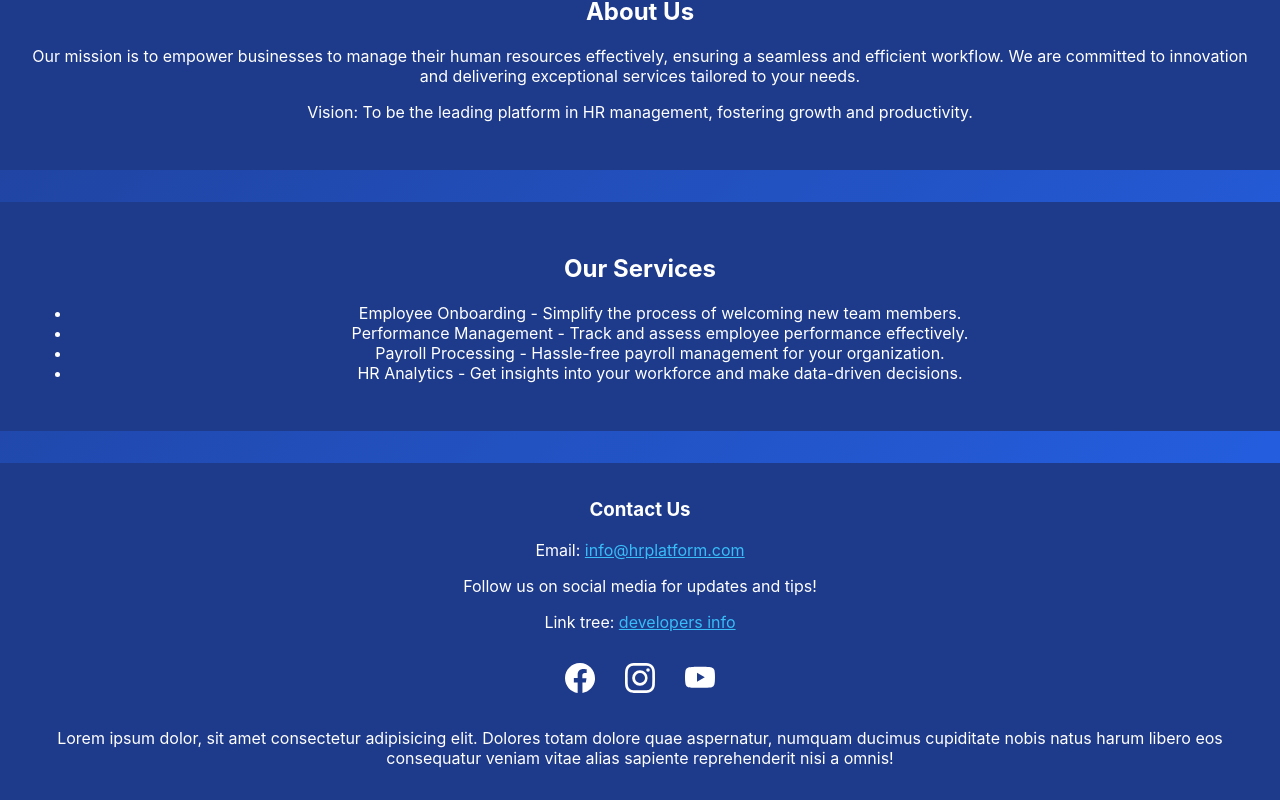
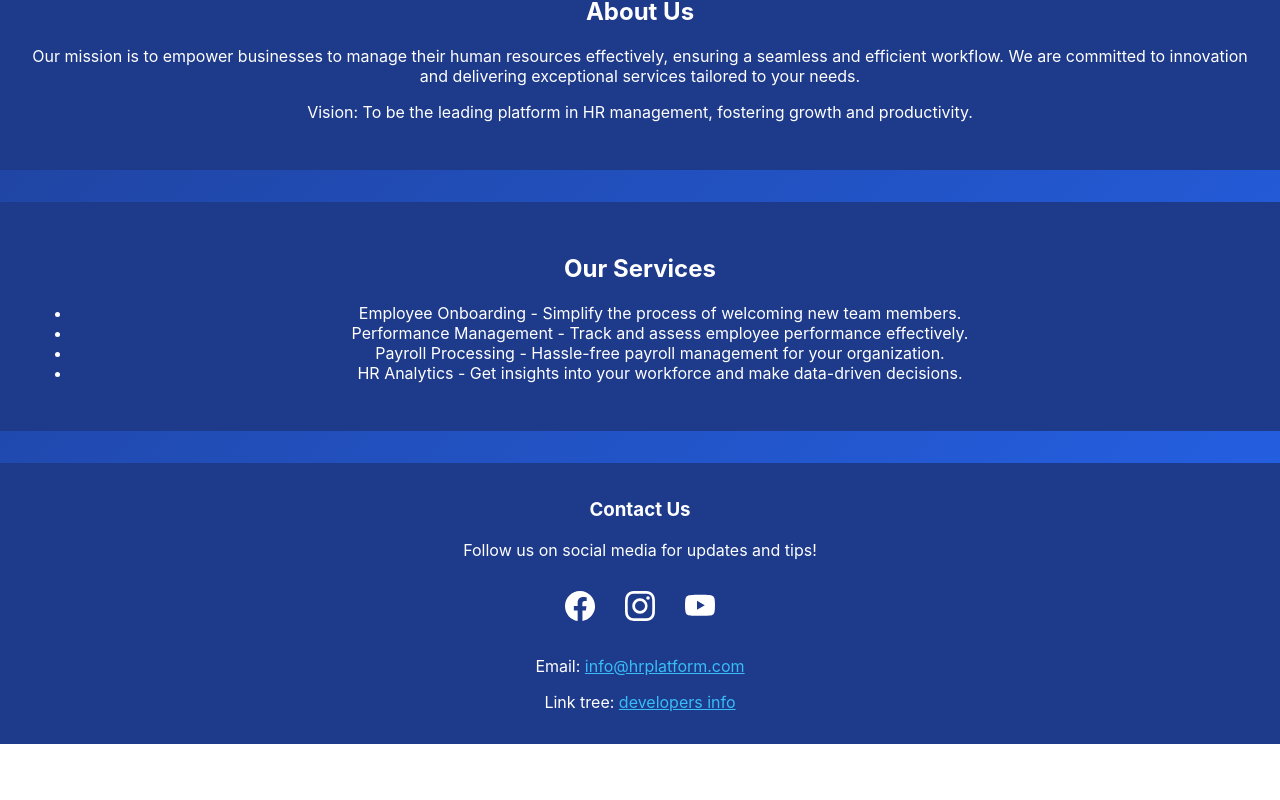
Before and after one commit to Timsmart123/react-landing-page, a React (Create React App) app: page / in a window 1280 px wide. Shown: the part 505-1305 px from the top of the page. After the commit the page ends 1249 px from the top, so only its background shows below. Built offline with nearby package versions, Linux system fonts and the light colour scheme.

Commit message:
New commit

```diff
--- a/src/App.css
+++ b/src/App.css
@@ -1,3 +1,4 @@
+/* EXCEL HR */
 .App {
  /* background: linear-gradient(135deg, rgba(30, 58, 138, 0.7), rgba(30, 64, 175, 0.7)); */
  background: linear-gradient(to bottom right, #1e3a8a, #2563eb);
@@ -19,6 +20,7 @@ a {
 html{
   scroll-behavior: smooth;
 }
+/* DEFAULT */
 
 /* .App-logo {
   height: 40vmin;
--- a/src/App.js
+++ b/src/App.js
@@ -1,6 +1,4 @@
-
-
-import React from 'react';
+// EXCEL HR
 import './App.css';
 import Navbar from './Navbar';
 import HeroSection from './HeroSection';
@@ -11,6 +9,7 @@ import Footer from './Footer';
 function App() {
   return (
     <div className="App">
+      {/* EXCEL HR */}
       <Navbar />
       <HeroSection />
       <AboutUs />
--- a/src/Footer.js
+++ b/src/Footer.js
@@ -5,9 +5,7 @@ const Footer = () => {
   return (
     <footer className="footer" id='contact'>
       <h3>Contact Us</h3>
-      <p>Email: <a href="mailto:nadioluwatimilehin@gmail.com">info@hrplatform.com</a></p>
       <p>Follow us on social media for updates and tips!</p>
-      <p>Link tree: <a href='https://linktr.ee/Tim629'>developers info</a></p>
       <svg xmlns="http://www.w3.org/2000/svg" width="30" height="30" fill="currentColor" class="bi bi-facebook icon" viewBox="0 0 16 16">
             <path d="M16 8.049c0-4.446-3.582-8.05-8-8.05C3.58 0-.002 3.603-.002 8.05c0 4.017 2.926 7.347 6.75 7.951v-5.630h-2.03V8.05H6.75V6.275c0-2.017 1.195-3.131 3.022-3.131.876 0 1.791.157 1.791.157v1.98h-1.009c-.993 0-1.303.621-1.303 1.308v1.51h2.218l-.354 2.326H9.30V16c3.824-.604 6.75-3.934 6.75-7.951"/>
         </svg>
@@ -17,7 +15,8 @@ const Footer = () => {
         <svg xmlns="http://www.w3.org/2000/svg" width="30" height="30" fill="currentColor" class="bi bi-youtube icon" viewBox="0 0 16 16">
             <path d="M8.051 1.999h.089c.822.003 4.987.033 6.11.335a2.01 2.01 0 0 1 1.415 1.42c.101.38.172.883.22 1.402l.01.104.022.26.008.104c.065.914.073 1.77.074 1.957v.075c-.001.194-.01 1.108-.082 2.06l-.008.105-.009.104c-.05.572-.124 1.14-.235 1.558a2.01 2.01 0 0 1-1.415 1.42c-1.16.312-5.569.334-6.18.335h-.142c-.309 0-1.587-.006-2.927-.052l-.17-.006-.087-.004-.171-.007-.171-.007c-1.11-.049-2.167-.128-2.654-.26a2.01 2.01 0 0 1-1.415-1.419c-.111-.417-.185-.986-.235-1.558L.09 9.82l-.008-.104A31 31 0 0 1 0 7.68v-.123c.002-.215.01-.958.064-1.778l.007-.103.003-.052.008-.104.022-.26.01-.104c.048-.519.119-1.023.22-1.402a2.01 2.01 0 0 1 1.415-1.42c.487-.13 1.544-.21 2.654-.26l.17-.007.172-.006.086-.003.171-.007A100 100 0 0 1 7.858 2zM6.4 5.209v4.818l4.157-2.408z"/>
         </svg>
-        <p>Lorem ipsum dolor, sit amet consectetur adipisicing elit. Dolores totam dolore quae aspernatur, numquam ducimus cupiditate nobis natus harum libero eos consequatur veniam vitae alias sapiente reprehenderit nisi a omnis!</p>
+        <p>Email: <a href="mailto:nadioluwatimilehin@gmail.com">info@hrplatform.com</a></p>
+        <p>Link tree: <a href='https://linktr.ee/Tim629'>developers info</a></p>
     </footer>
   );
 };
```
